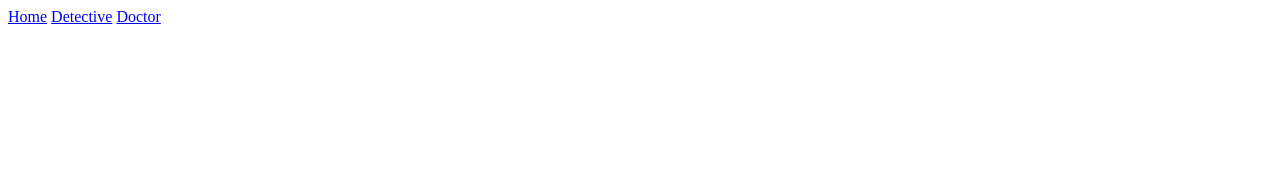
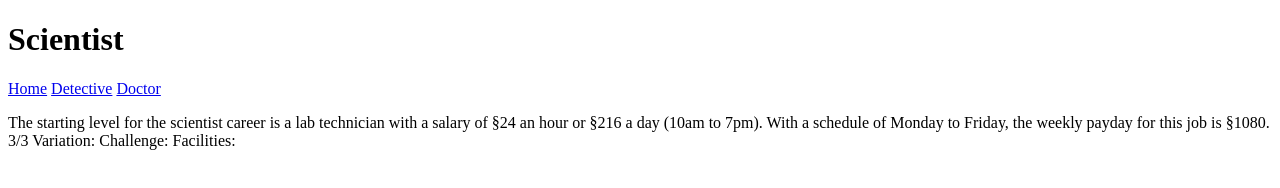
Before and after one commit to FPKEHOE/theblog, a plain HTML site: page scientist_3/scientist_3.html in a window 1280 px wide. Drawn offline with Linux system fonts and the light colour scheme.

Commit message:
step 2.5

```diff
--- a/scientist_3/scientist_3.html
+++ b/scientist_3/scientist_3.html
@@ -11,6 +11,10 @@
 
 <body>
 
+    <h1>
+        Scientist
+    </h1>
+
     <nav>
         <a href="../index.html">Home</a>
 
@@ -19,6 +23,17 @@
         <a href="../doctor_2/doctor_2.html">Doctor</a>
     </nav>
 
+<p>
+    The starting level for the scientist career is a lab technician with a salary of §24 an hour or §216 a day (10am to 7pm). With a schedule of Monday to Friday, the weekly payday for this job is §1080.
+3/3
+
+Variation:
+
+Challenge:
+
+Facilities:
+</p>
+
 </body>
 
 </html>
```
Also changed, not shown: detective_1/detective_1.html (+15 -0 lines), doctor_2/doctor_2.html (+15 -0 lines), index.html (+1 -1 lines), 1 other file.
